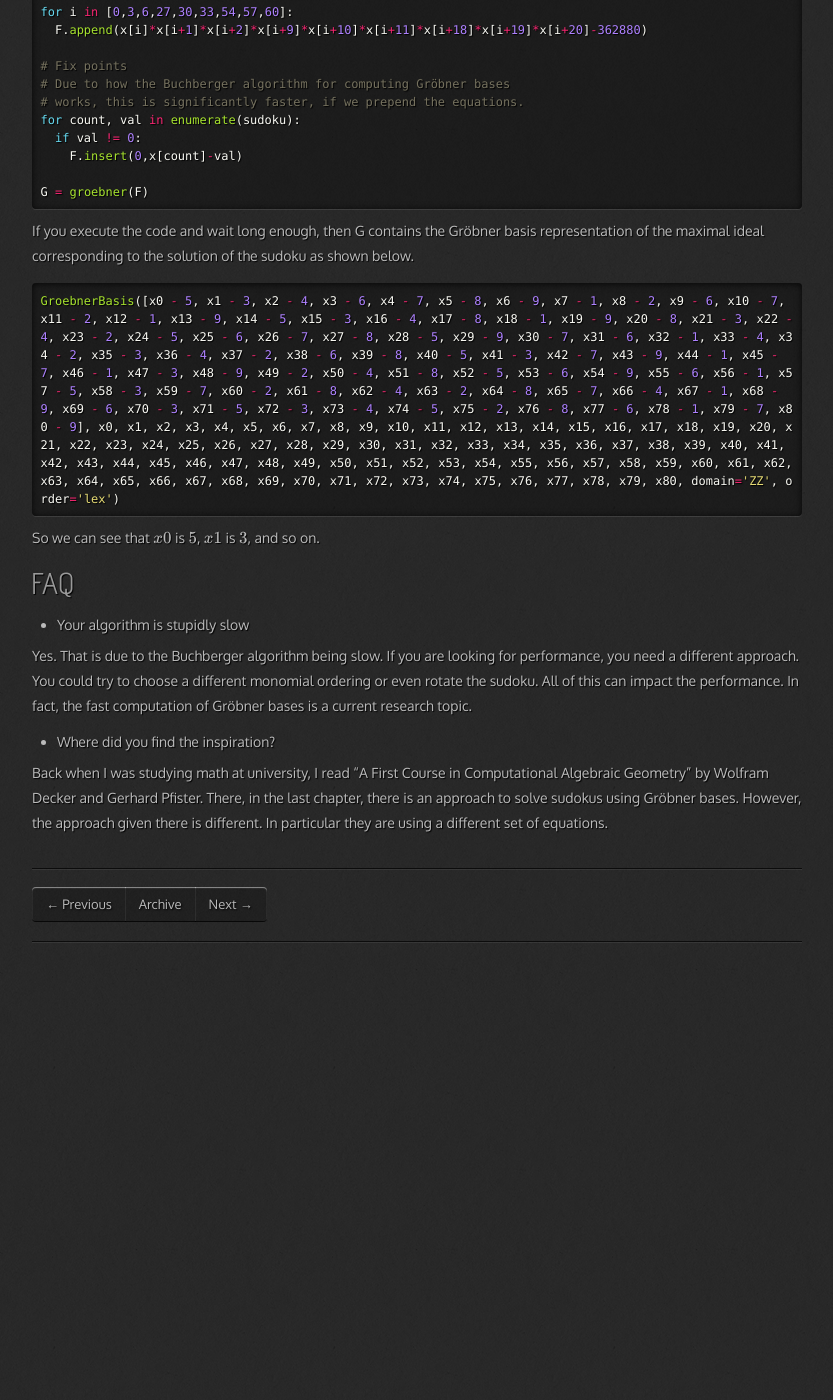
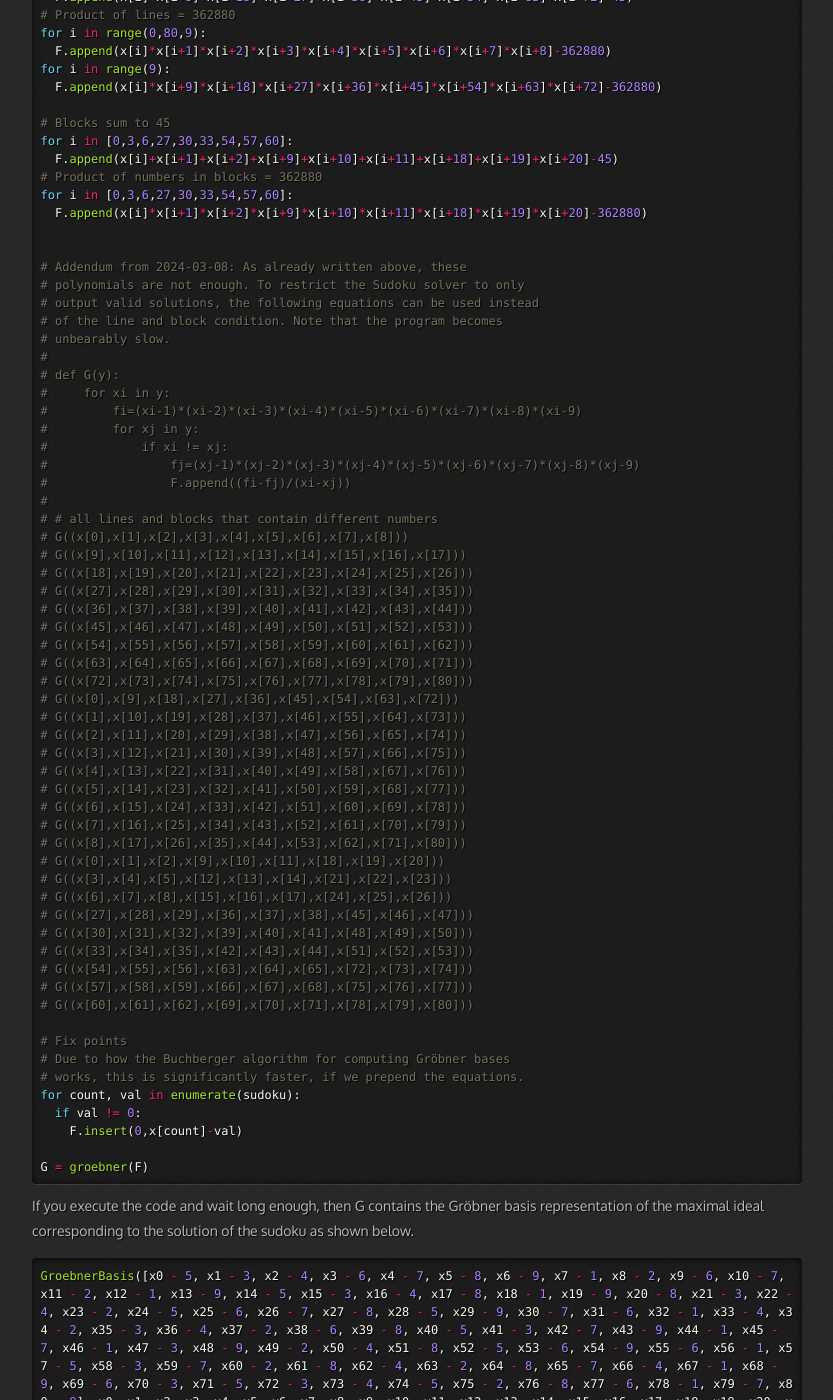
Before and after one commit to hkopp/hkopp.github.io, a Jekyll site: the page built from _posts/2021-08-07-solving-sudoku-algebraically.md, in a window 1280 px wide and 1400 px high, scrolled down 2475 px. Shown: the whole window, without its empty margins (23-856 px from the left). Built offline with Jekyll 4.4.1, drawn with Linux system fonts in a browser that asks for light colours; nearby versions of some CDN libraries; formulas are drawn with MathJax 3; before the commit the page ends 3435 px from its top, so only the background shows below that; some of the changed text lies outside the part shown.

Commit message:
fixes to sudoku post

```diff
--- a/_posts/2021-08-07-solving-sudoku-algebraically.md
+++ b/_posts/2021-08-07-solving-sudoku-algebraically.md
@@ -62,7 +62,7 @@
 
 $$
 \begin{align*}
-(x_i-1)\cdot(x_i-2)\cdot(x_i-3)\cdot(x_i-4)\cdot(x_i-5)\cdot(x_i-6)\cdot(x_i-7)\cdot(x_i-8)\cdot(x_i-9)
+F_i=(x_i-1)\cdot(x_i-2)\cdot(x_i-3)\cdot(x_i-4)\cdot(x_i-5)\cdot(x_i-6)\cdot(x_i-7)\cdot(x_i-8)\cdot(x_i-9)
 \end{align*}
 $$
 
@@ -73,6 +73,16 @@
 This can be done by defining that the sum of all columns/rows and of
 each block should be $$45$$. Its product should be $$362880$$. And with these
 two conditions we have no duplicate numbers.
+
+> Addendum from 2024-03-08: This is not true. Matthias Paulsen
+> informed me by mail that these two properties do not uniquely
+> determine that each number is used exactly once. Take as example the
+> numbers 1, 2, 4, 4, 4, 5, 7, 9, 9. Then their sum is also $$45$$
+> and their product is $$362880$$. Thus, my sudoku solver may yield
+> more (incorrect) solutions. Thanks, Matthias.
+> Instead a correct set of polynomials is $$G_ij=(F_i/F_j)/(x_i-x_j)$$
+> for all $$i, j$$, with $$i\not =j$$ and $$x_i$$ and $$x_j$$ in the same block
+> and row. However, this leads to my program becoming unbearably slow.
 
 As a last step, some of the cells in the sudoku are already filled
 out. We call the numbers there $$a_j$$, where $$J\subset\{1, ...,
@@ -164,6 +174,50 @@
 for i in [0,3,6,27,30,33,54,57,60]:
   F.append(x[i]*x[i+1]*x[i+2]*x[i+9]*x[i+10]*x[i+11]*x[i+18]*x[i+19]*x[i+20]-362880)
 
+
+# Addendum from 2024-03-08: As already written above, these
+# polynomials are not enough. To restrict the Sudoku solver to only
+# output valid solutions, the following equations can be used instead
+# of the line and block condition. Note that the program becomes
+# unbearably slow.
+#
+# def G(y):
+#     for xi in y:
+#         fi=(xi-1)*(xi-2)*(xi-3)*(xi-4)*(xi-5)*(xi-6)*(xi-7)*(xi-8)*(xi-9)
+#         for xj in y:
+#             if xi != xj:
+#                 fj=(xj-1)*(xj-2)*(xj-3)*(xj-4)*(xj-5)*(xj-6)*(xj-7)*(xj-8)*(xj-9)
+#                 F.append((fi-fj)/(xi-xj))
+#
+# # all lines and blocks that contain different numbers
+# G((x[0],x[1],x[2],x[3],x[4],x[5],x[6],x[7],x[8]))
+# G((x[9],x[10],x[11],x[12],x[13],x[14],x[15],x[16],x[17]))
+# G((x[18],x[19],x[20],x[21],x[22],x[23],x[24],x[25],x[26]))
+# G((x[27],x[28],x[29],x[30],x[31],x[32],x[33],x[34],x[35]))
+# G((x[36],x[37],x[38],x[39],x[40],x[41],x[42],x[43],x[44]))
+# G((x[45],x[46],x[47],x[48],x[49],x[50],x[51],x[52],x[53]))
+# G((x[54],x[55],x[56],x[57],x[58],x[59],x[60],x[61],x[62]))
+# G((x[63],x[64],x[65],x[66],x[67],x[68],x[69],x[70],x[71]))
+# G((x[72],x[73],x[74],x[75],x[76],x[77],x[78],x[79],x[80]))
+# G((x[0],x[9],x[18],x[27],x[36],x[45],x[54],x[63],x[72]))
+# G((x[1],x[10],x[19],x[28],x[37],x[46],x[55],x[64],x[73]))
+# G((x[2],x[11],x[20],x[29],x[38],x[47],x[56],x[65],x[74]))
+# G((x[3],x[12],x[21],x[30],x[39],x[48],x[57],x[66],x[75]))
+# G((x[4],x[13],x[22],x[31],x[40],x[49],x[58],x[67],x[76]))
+# G((x[5],x[14],x[23],x[32],x[41],x[50],x[59],x[68],x[77]))
+# G((x[6],x[15],x[24],x[33],x[42],x[51],x[60],x[69],x[78]))
+# G((x[7],x[16],x[25],x[34],x[43],x[52],x[61],x[70],x[79]))
+# G((x[8],x[17],x[26],x[35],x[44],x[53],x[62],x[71],x[80]))
+# G((x[0],x[1],x[2],x[9],x[10],x[11],x[18],x[19],x[20]))
+# G((x[3],x[4],x[5],x[12],x[13],x[14],x[21],x[22],x[23]))
+# G((x[6],x[7],x[8],x[15],x[16],x[17],x[24],x[25],x[26]))
+# G((x[27],x[28],x[29],x[36],x[37],x[38],x[45],x[46],x[47]))
+# G((x[30],x[31],x[32],x[39],x[40],x[41],x[48],x[49],x[50]))
+# G((x[33],x[34],x[35],x[42],x[43],x[44],x[51],x[52],x[53]))
+# G((x[54],x[55],x[56],x[63],x[64],x[65],x[72],x[73],x[74]))
+# G((x[57],x[58],x[59],x[66],x[67],x[68],x[75],x[76],x[77]))
+# G((x[60],x[61],x[62],x[69],x[70],x[71],x[78],x[79],x[80]))
+
 # Fix points
 # Due to how the Buchberger algorithm for computing Gröbner bases
 # works, this is significantly faster, if we prepend the equations.
```
